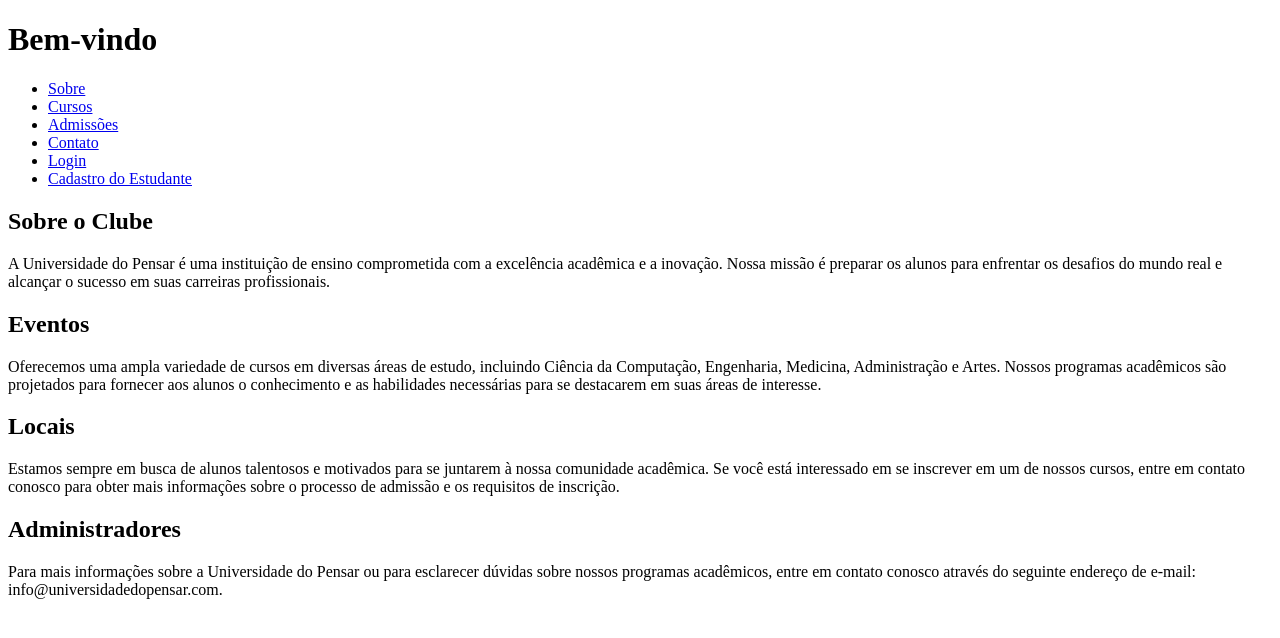
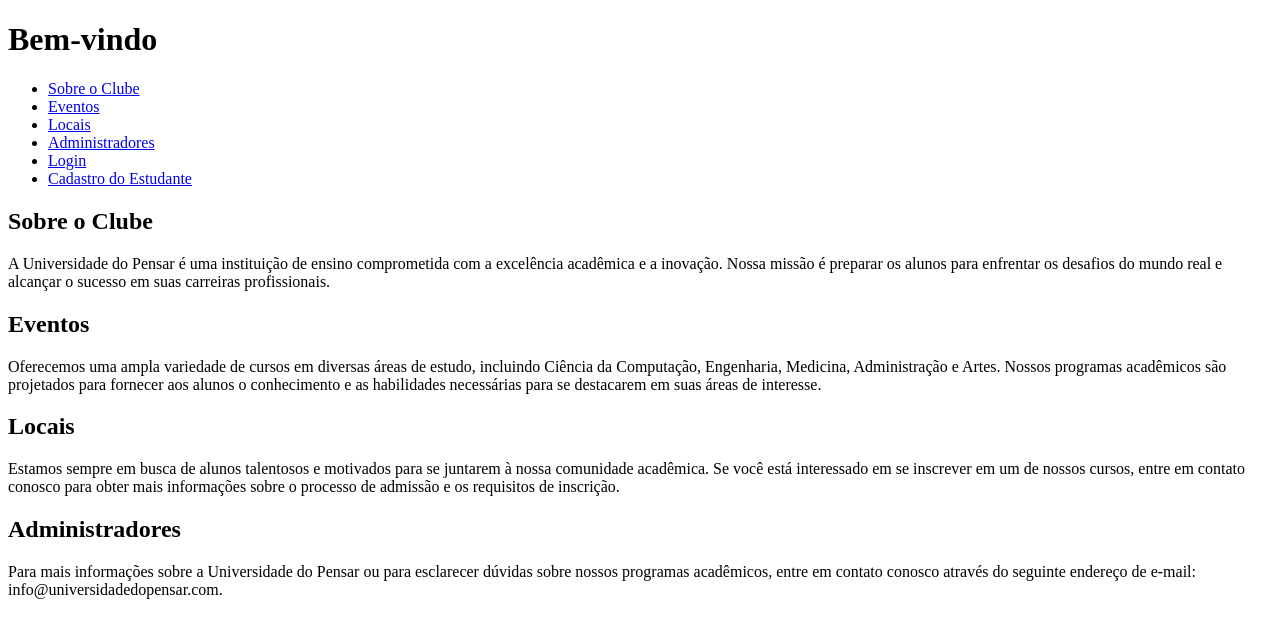
Before and after one commit to Victor-sousa207/Clube_De_Carros_ADS24, a website: page index.html in a window 1280 px wide. Drawn offline with Linux system fonts and the light colour scheme.

Commit message:
Troca das linhas 18 a 27

```diff
--- a/index.html
+++ b/index.html
@@ -17,10 +17,10 @@
 
     <nav>
       <ul>
-        <li><a href="#about">Sobre</a></li>
-        <li><a href="#courses">Cursos</a></li>
-        <li><a href="#admissions">Admissões</a></li>
-        <li><a href="#contact">Contato</a></li>
+        <li><a href="#about">Sobre o Clube</a></li>
+        <li><a href="#courses">Eventos</a></li>
+        <li><a href="#admissions">Locais</a></li>
+        <li><a href="#contact">Administradores</a></li>
         <li><a href="login.html">Login</a></li>
         <li><a href="cadastro_do_estudante.html">Cadastro do Estudante</a></li>
       </ul>
```
